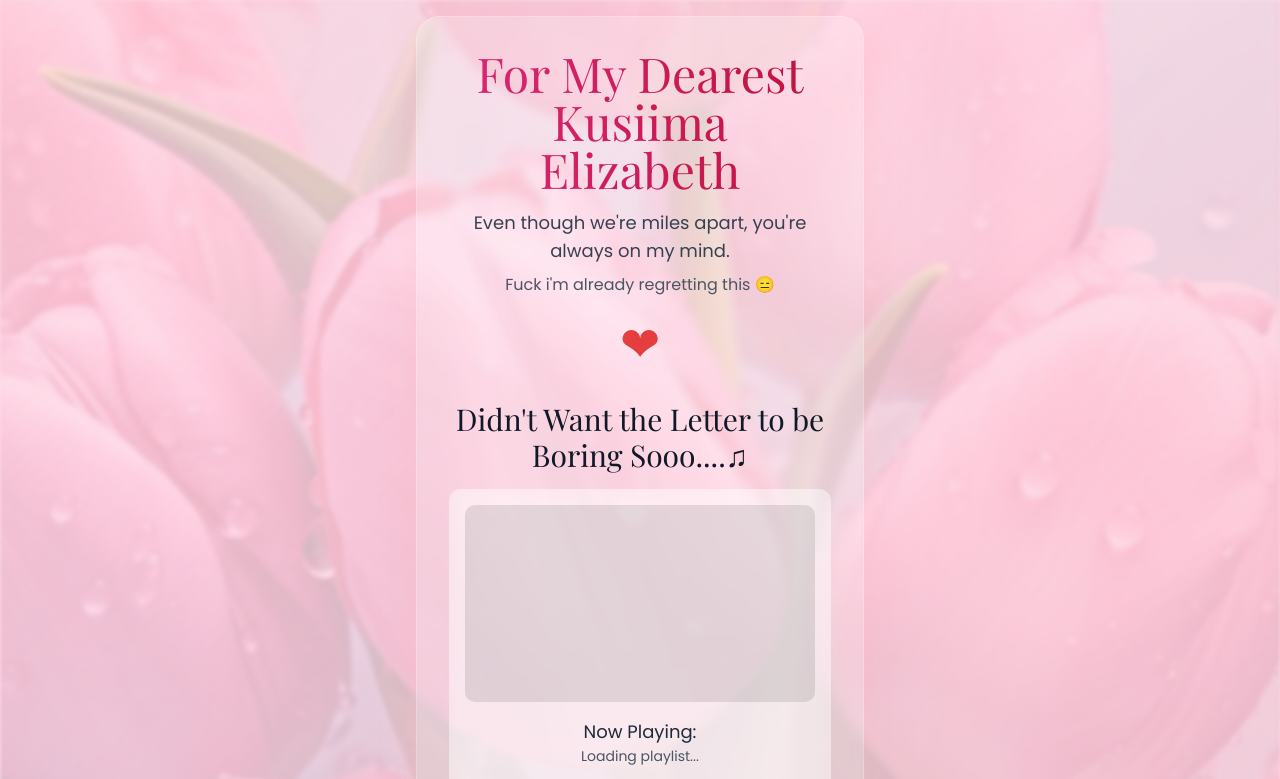
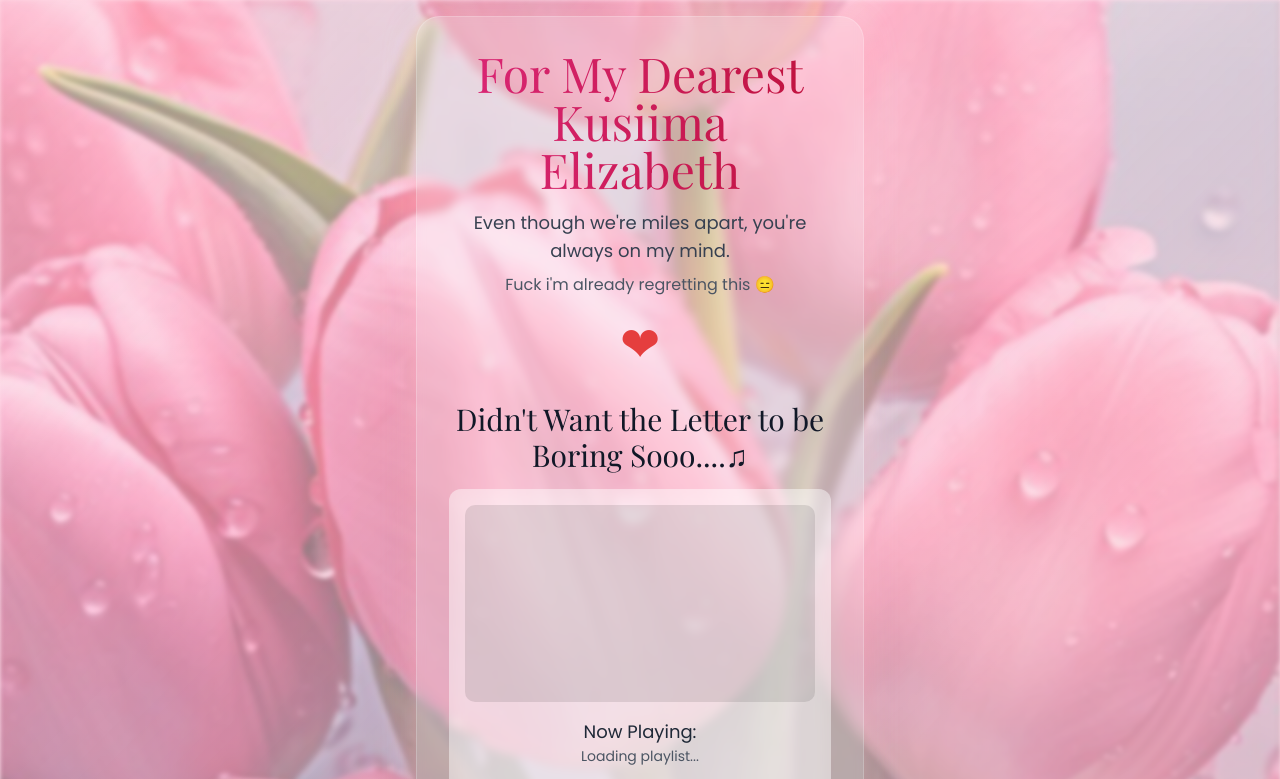
Before and after one commit to Raymond-fullstack/Elizabeth, a plain HTML site: page index.html in a window 1280 px wide. Shown: the top 779 px of the page. Drawn offline with nearby package versions, Linux system fonts and the light colour scheme.

Commit message:
Minor Fix

```diff
--- a/index.css
+++ b/index.css
@@ -192,7 +192,7 @@ body::before {
     background-image: url('images/tulips (1).jpg');
     background-size: cover;
     background-position: center;
-    opacity: 0.2;
+    opacity: 0.5;
     /* Subtle background */
     z-index: -2;
     filter: blur(2px);
```
